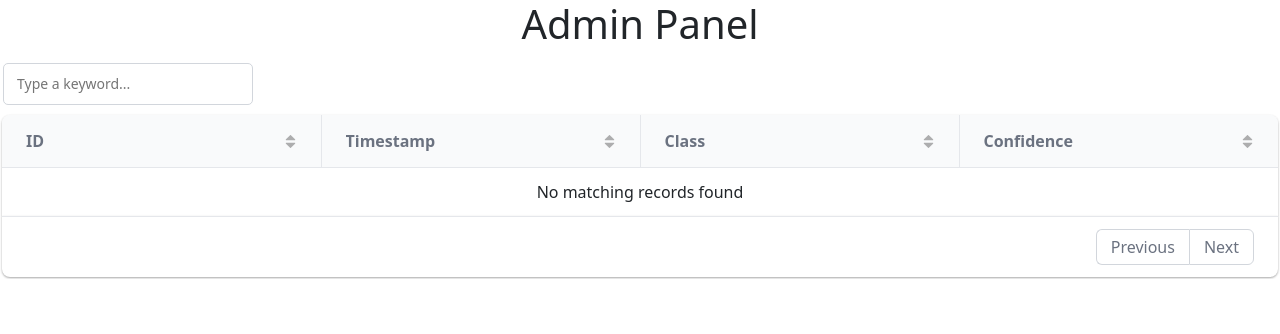
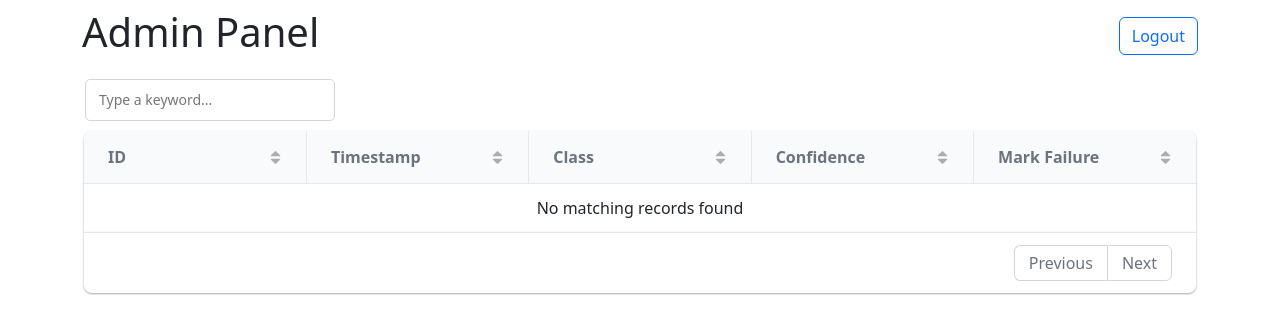
Before and after one commit to aaryadevg/Metro_PdM_Research, a Flask app: page / in a window 1280 px wide. Shown: the top 334 px of the page. Run offline with Flask 3, Linux system fonts and the light colour scheme; the visitor is signed in with stand-in values (Sample User, id 1); data that the repository does not hold is empty.

Commit message:
Added functionality to mark failure

```diff
--- a/App/AdminService/app/templates/admin.html
+++ b/App/AdminService/app/templates/admin.html
@@ -11,20 +11,38 @@
     />
 </head>
 <body>
-    <h1 class="text-center">Admin Panel</h1>
+    <div class="container">
+        <nav class="navbar navbar-dark justify-content-between">
+            <h1>Admin Panel</h1>
+            <a href="/logout" class="btn btn-outline-primary">Logout</a>
+        </nav>
+        <div id="wrapper"></div>
+    </div>
 
-    <div id="wrapper"></div>
 
     <script src="https://unpkg.com/gridjs/dist/gridjs.umd.js"></script>
     <script>
         let readings = [
         {% for data in sensor_data %}
-            [{{ data.id }}, '{{ data.timestamp }}', '{{ data.pred_class }}', ({{ data.confidence }}).toFixed(4) * 100 + "%"],
+            [{{ data.id }}, '{{ data.timestamp }}', '{{ data.pred_class }}', {{ data.confidence }}, null],
         {% endfor %}
         ]
 
         new gridjs.Grid({
-            columns: ['ID', 'Timestamp', 'Class', 'Confidence'],
+            columns: ['ID', 'Timestamp', 'Class', 'Confidence', {
+                name: "Mark Failure",
+                formatter: (cell, row) => {
+                    return gridjs.h('button', {
+                        className: 'btn btn-danger',
+                        onClick: () => {
+                            fetch(`/mark/${row.cells[0].data}`).then(resp => resp.json())
+                            .then(data => {
+                                alert(`Marked ${data.id} as failure`)
+                            })
+                        }
+                    }, 'Mark Failure');
+                }
+            }],
             data: readings,
             search: true,
             sort:true,
--- a/App/AdminService/app/views.py
+++ b/App/AdminService/app/views.py
@@ -7,11 +7,12 @@ from flask_login import login_user, login_required, logout_user, current_user
 from app.forms import LoginForm, SignupForm
 import requests
 
-def toDict(keys, values):
-    stringified = map(str, values)
-    return dict(zip(keys, stringified))
-
-
+@app.route("/mark/<int:id>")
+def mark_failure(id: int):
+    data_point = SensorData.query.get(id)
+    data_point.actual_label = 2
+    db.session.commit()
+    return jsonify({"message" : "changed", "id" : id})
 
 @app.route('/')
 @login_required
```
